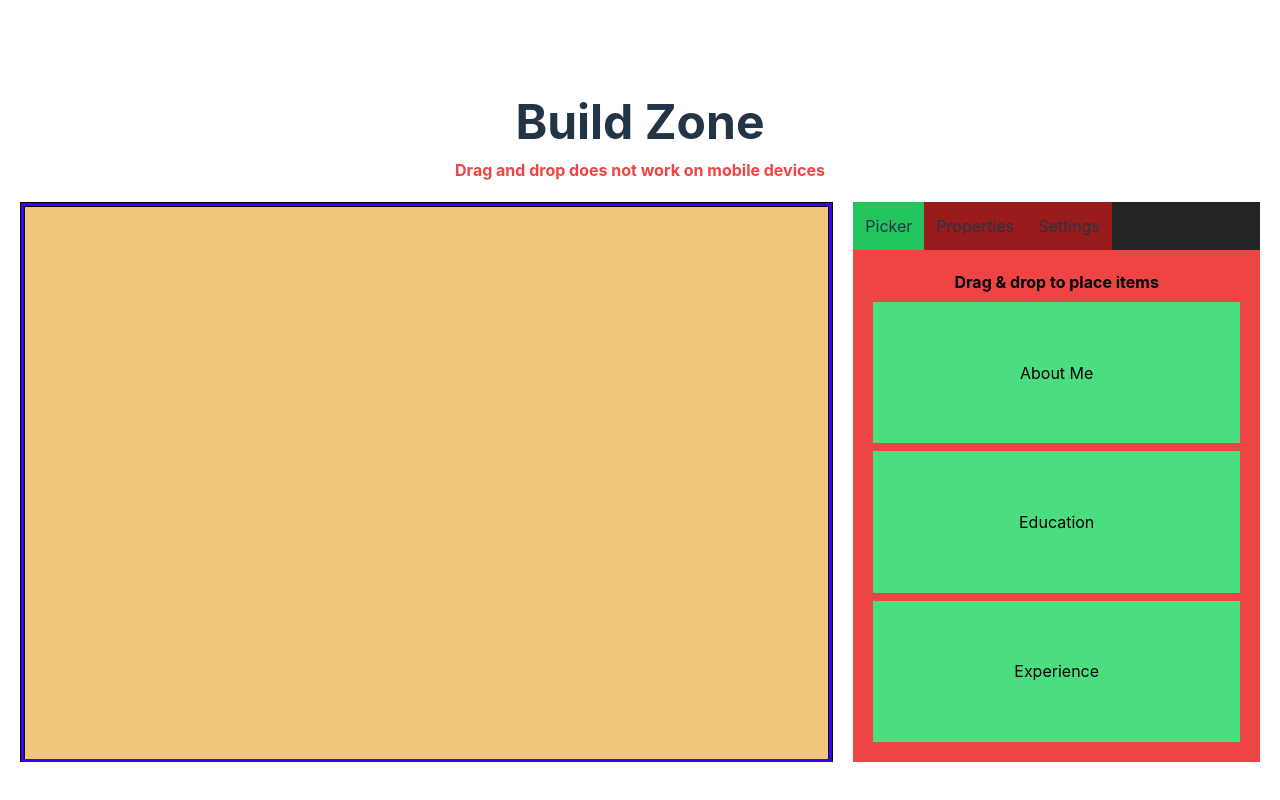
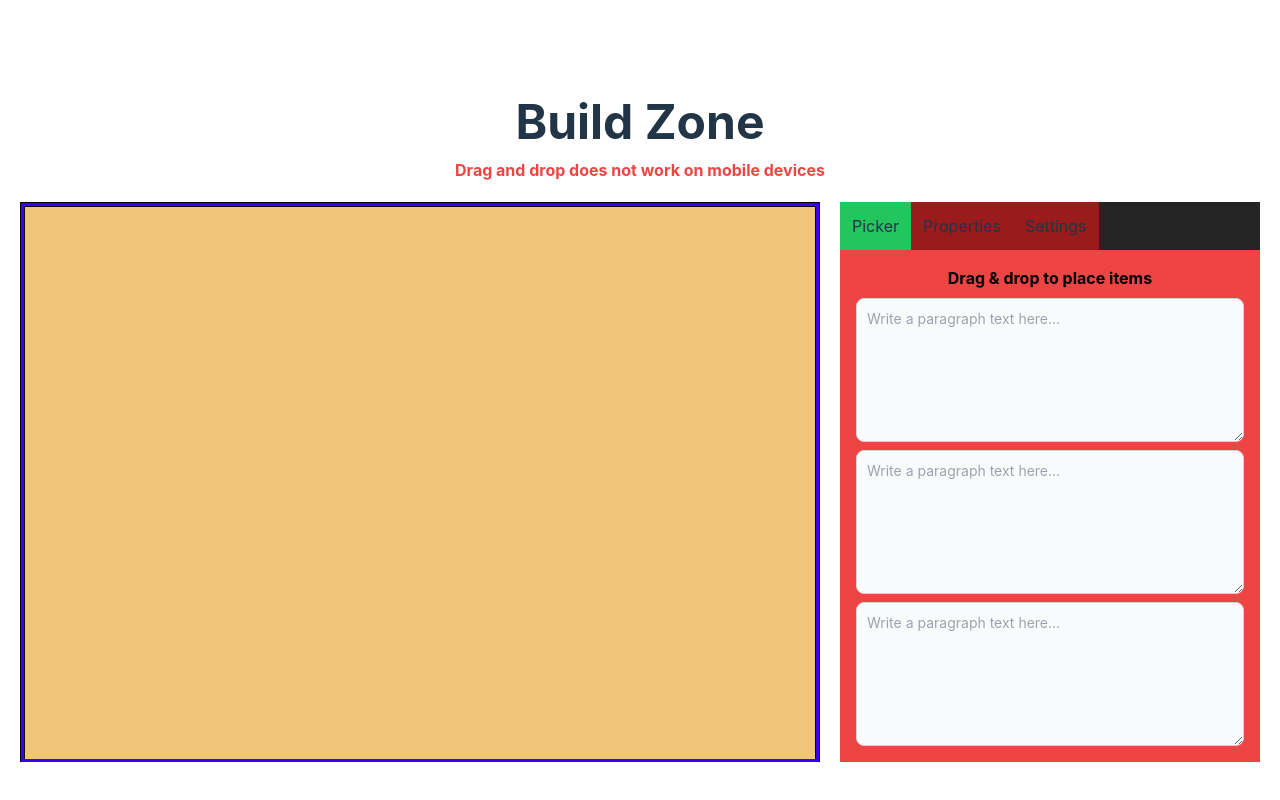
Before and after one commit to Metalax0/resume-builder, a React (Vite) app: page / in a window 1280 px wide. Shown: the part 776-1576 px from the top of the page. Built offline with nearby package versions, Linux system fonts and the light colour scheme; the HTML template or start-up script is replaced by a standard one.

Commit message:
pickerComponent/ added paragraph component

```diff
--- a/src/components/context/stageContext.tsx
+++ b/src/components/context/stageContext.tsx
@@ -5,27 +5,27 @@ interface StageContextProviderPropsType {
 }
 
 const StageContext = createContext<{
-    rowRef: React.RefObject<HTMLDivElement | null>;
-    colRef: React.RefObject<HTMLDivElement | null>;
-    rowArrRef: React.RefObject<HTMLDivElement[]>;
+    rowRef: React.RefObject<HTMLElement | null>;
+    colRef: React.RefObject<HTMLElement | null>;
+    rowArrRef: React.RefObject<HTMLElement[]>;
     draggedElementRef: React.RefObject<HTMLElement | null>;
-    setRowRef: (element: HTMLDivElement | null) => void;
-    setColRef: (element: HTMLDivElement | null) => void;
-    setRowArrRef: (element: HTMLDivElement[]) => void;
+    setRowRef: (element: HTMLElement | null) => void;
+    setColRef: (element: HTMLElement | null) => void;
+    setRowArrRef: (element: HTMLElement[]) => void;
     setDraggedElement: (element: HTMLElement | null) => void;
 } | null>(null);
 
 export const StageProvider = ({ children }: StageContextProviderPropsType) => {
-    const rowRef = useRef<null | HTMLDivElement>(null);
-    const rowArrRef = useRef<HTMLDivElement[]>([]);
-    const colRef = useRef<null | HTMLDivElement>(null);
+    const rowRef = useRef<null | HTMLElement>(null);
+    const rowArrRef = useRef<HTMLElement[]>([]);
+    const colRef = useRef<null | HTMLElement>(null);
     const draggedElementRef = useRef<HTMLElement | null>(null);
 
-    const setRowRef = (element: HTMLDivElement | null) => {
+    const setRowRef = (element: HTMLElement | null) => {
         rowRef.current = element;
     };
 
-    const setColRef = (element: HTMLDivElement | null) => {
+    const setColRef = (element: HTMLElement | null) => {
         colRef.current = element;
     };
 
@@ -33,7 +33,7 @@ export const StageProvider = ({ children }: StageContextProviderPropsType) => {
         draggedElementRef.current = element;
     };
 
-    const setRowArrRef = (element: HTMLDivElement[]) => {
+    const setRowArrRef = (element: HTMLElement[]) => {
         rowArrRef.current = element;
     };
 
--- a/src/components/draggable/paragraph/index.tsx
+++ b/src/components/draggable/paragraph/index.tsx
@@ -1,16 +1,15 @@
 interface ParagraphPropsType {
-    text: string;
-    drag: (e: React.DragEvent<HTMLDivElement>) => void;
+    drag: (e: React.DragEvent<HTMLElement>) => void;
 }
 
-export const Paragraph = ({ text, drag }: ParagraphPropsType) => {
+export const Paragraph = ({ drag }: ParagraphPropsType) => {
     return (
-        <p
+        <textarea
             draggable
             onDragStart={(e) => drag(e)}
-            className="draggable-element flex justify-center items-center flex-[1] bg-green-400 text-center w-full h-full text-black"
-        >
-            {text}
-        </p>
+            rows={5}
+            className="draggable-element w-full h-full max-w-full max-h-full resize block p-2.5 text-sm text-gray-900 bg-gray-50 rounded-lg border focus:outline-0 border-gray-300 dark:bg-gray-700 dark:border-gray-600 dark:placeholder-gray-400 dark:text-white"
+            placeholder="Write a paragraph text here..."
+        ></textarea>
     );
 };
--- a/src/components/sections/builder/main/index.tsx
+++ b/src/components/sections/builder/main/index.tsx
@@ -1,3 +1,3 @@
 export const Main = () => {
-    return <div className="flex-[2]" id="cv-main" />;
+    return <div className="max-w-[800px] flex-[2]" id="cv-main" />;
 };
--- a/src/components/sections/builder/style.css
+++ b/src/components/sections/builder/style.css
@@ -18,6 +18,7 @@
     flex: 1;
     text-align: center;
     padding: 3px;
+    width: 100%;
 }
 
 .grid-visible {
--- a/src/components/sections/tabs/index.tsx
+++ b/src/components/sections/tabs/index.tsx
@@ -22,7 +22,7 @@ export const Tabs = () => {
         const draggables = document.querySelectorAll(".draggable-element");
 
         draggables.forEach((draggable) => {
-            const element = draggable as HTMLElement;
+            const element = draggable;
             element.addEventListener(
                 "dragstart",
                 drag as unknown as EventListener
@@ -32,7 +32,7 @@ export const Tabs = () => {
 
         return () => {
             draggables.forEach((draggable) => {
-                const element = draggable as HTMLElement;
+                const element = draggable;
                 element.removeEventListener(
                     "dragstart",
                     drag as unknown as EventListener
@@ -73,7 +73,7 @@ export const Tabs = () => {
                 activeTab={activeTab}
                 setActiveTab={setActiveTab}
             />
-            <div className="flex flex-1 gap-5 p-5 bg-red-500">
+            <div className="flex flex-1 gap-5 p-4 bg-red-500">
                 {renderTab()}
             </div>
         </div>
--- a/src/components/sections/tabs/picker/index.tsx
+++ b/src/components/sections/tabs/picker/index.tsx
@@ -8,13 +8,13 @@ export const PickerTab = () => {
         <div
             className="section-elements-collection flex-1 flex flex-col gap-2"
             onDragOver={(e) => e.preventDefault()}
-            onDrop={(e) => drop(e)}
+            onDrop={drop}
         >
             <strong className="text-black">Drag & drop to place items</strong>
 
-            <Paragraph text={"About Me"} drag={drag} />
-            <Paragraph text={"Education"} drag={drag} />
-            <Paragraph text={"Experience"} drag={drag} />
+            <Paragraph key={1} drag={drag} />
+            <Paragraph key={2} drag={drag} />
+            <Paragraph key={3} drag={drag} />
         </div>
     );
 };
--- a/src/hooks/useRowsAndColumns.tsx
+++ b/src/hooks/useRowsAndColumns.tsx
@@ -59,11 +59,11 @@ export const useRowsAndColumns = () => {
         }
     };
 
-    const drag = (e: React.DragEvent<HTMLDivElement>) => {
+    const drag = (e: React.DragEvent<HTMLElement>) => {
         setDraggedElement(e.currentTarget);
     };
 
-    const drop = (e: React.DragEvent<HTMLDivElement>) => {
+    const drop = (e: React.DragEvent<HTMLElement>) => {
         e.preventDefault();
         const target = e.currentTarget;
         if (isTargetValidDropZone(target))
@@ -102,15 +102,13 @@ export const useRowsAndColumns = () => {
         ) {
             document.getElementById("cv-main")?.removeChild(rowRef.current);
             setRowArrRef(
-                rowArrRef.current.filter(
-                    (row: HTMLDivElement) => row !== rowRef.current
-                )
+                rowArrRef.current.filter((row) => row !== rowRef.current)
             );
             setRowRef(rowArrRef.current[rowArrRef.current.length - 1]);
             handleCellSelection(
                 rowRef.current.childNodes[
                     rowRef.current.childNodes.length - 1
-                ] as HTMLDivElement
+                ] as HTMLElement
             );
         }
     };
@@ -124,7 +122,7 @@ export const useRowsAndColumns = () => {
             handleCellSelection(
                 rowRef.current.childNodes[
                     rowRef.current.childNodes.length - 1
-                ] as HTMLDivElement
+                ] as HTMLElement
             );
         }
     };
@@ -133,8 +131,7 @@ export const useRowsAndColumns = () => {
         const div = document.createElement("div");
         div.classList.add("section-row", "section-grid", "grid-visible");
         div.ondragover = (e) => e.preventDefault();
-        div.ondrop = (e) =>
-            drop(e as unknown as React.DragEvent<HTMLDivElement>);
+        div.ondrop = (e) => drop(e as unknown as React.DragEvent<HTMLElement>);
         return div;
     };
 
@@ -143,14 +140,13 @@ export const useRowsAndColumns = () => {
         div.classList.add("section-col", "section-grid", "grid-visible");
         div.onclick = () => handleCellSelection(div);
         div.ondragover = (e) => e.preventDefault();
-        div.ondrop = (e) =>
-            drop(e as unknown as React.DragEvent<HTMLDivElement>);
+        div.ondrop = (e) => drop(e as unknown as React.DragEvent<HTMLElement>);
         return div;
     };
 
-    const handleCellSelection = (elem: HTMLDivElement) => {
+    const handleCellSelection = (elem: HTMLElement) => {
         setColRef(elem);
-        const parent = elem.parentElement as HTMLDivElement;
+        const parent = elem.parentElement;
         setRowRef(parent);
         manageSelectionHighlight();
         controlBttnDisable();
--- a/src/types/tabs.ts
+++ b/src/types/tabs.ts
@@ -5,6 +5,6 @@ export enum TabsEnum {
 }
 
 export interface PickerTabType {
-    drag: (e: React.DragEvent<HTMLDivElement>) => void;
-    drop: (e: React.DragEvent<HTMLDivElement>) => void;
+    drag: (e: React.DragEvent<HTMLElement>) => void;
+    drop: (e: React.DragEvent<HTMLElement>) => void;
 }
--- a/src/util/dragAndDrop.ts
+++ b/src/util/dragAndDrop.ts
@@ -1,4 +1,4 @@
-export const isTargetValidDropZone = (target: EventTarget & HTMLDivElement) => {
+export const isTargetValidDropZone = (target: EventTarget & HTMLElement) => {
     if (
         target.classList.contains("section-col") ||
         target.classList.contains("section-elements-collection")
@@ -7,7 +7,7 @@ export const isTargetValidDropZone = (target: EventTarget & HTMLDivElement) => {
     else return false;
 };
 
-export const isTargetOccupied = (target: EventTarget & HTMLDivElement) => {
+export const isTargetOccupied = (target: EventTarget & HTMLElement) => {
     const elem = target.childNodes[0] as HTMLElement;
     if (elem) {
         const draggable = elem.getAttribute("draggable");
```
